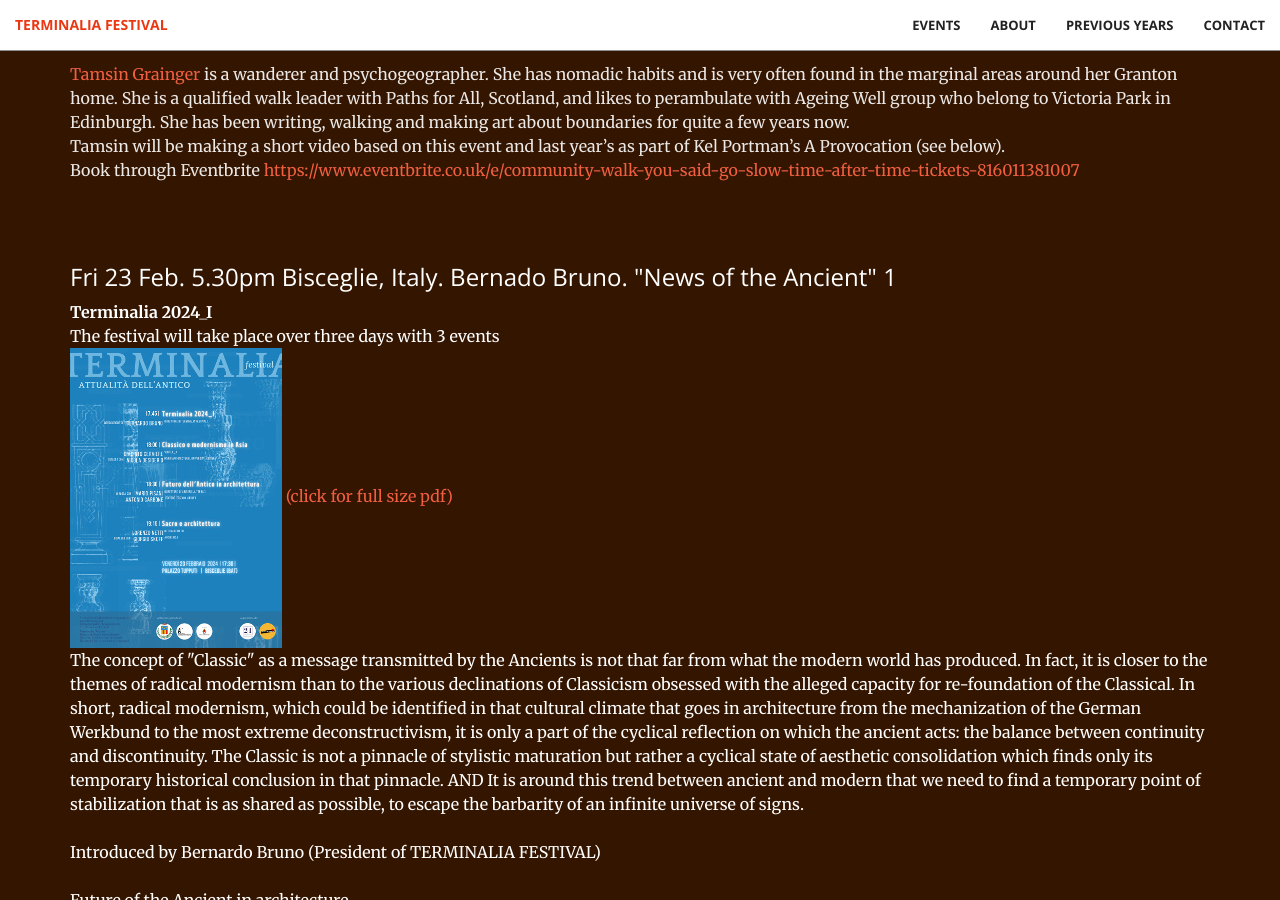
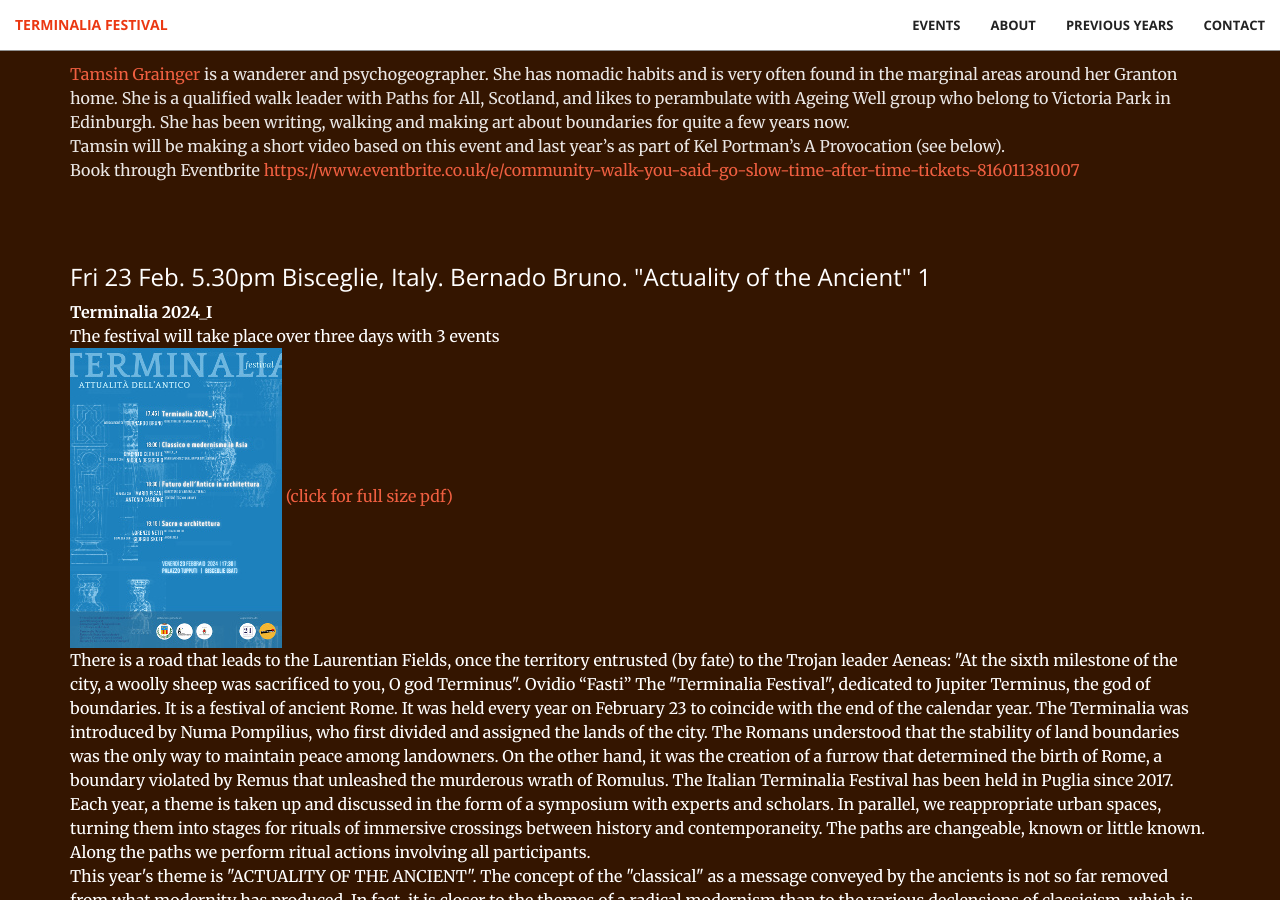
Before and after one commit to timwaters/terminalia, a Jekyll site: the page built from index.html, in a window 1280 px wide and 900 px high, scrolled down 6389 px. Built offline with Jekyll 4.4.1, drawn with Linux system fonts in a browser that asks for light colours; some of the changed text lies outside the part shown.

Commit message:
italy changes

```diff
--- a/_includes/events.html
+++ b/_includes/events.html
@@ -183,34 +183,36 @@
 
         <div class="col-lg-12 col-lg-offset-0 text-left event">
 
-          <h3>Fri 23 Feb. 5.30pm Bisceglie, Italy. Bernado Bruno. "News of the Ancient" 1</h3>
+          <h3>Fri 23 Feb. 5.30pm Bisceglie, Italy. Bernado Bruno. "Actuality of the Ancient" 1</h3>
 
 
           <p class="text">
             <b>Terminalia 2024_I</b><br>
             The festival will take place over three days with 3 events<br>
             <a href="/pdf/Copia_di_T_2024.pdf"><img src="/img/past/2024/terminalia1_small.jpg" /> (click for full size pdf)</a> <br>
-            The concept of "Classic" as a message transmitted by the Ancients is not that far from what the modern world has produced. In fact, it is closer to the themes of radical modernism than to the various declinations of Classicism obsessed with the alleged capacity for re-foundation of the Classical. In short, radical modernism, which could be identified in that cultural climate that goes in architecture from the mechanization of the German Werkbund to the most extreme deconstructivism, it is only a part of the cyclical reflection on which the ancient acts: the balance between continuity and discontinuity. The Classic is not a pinnacle of stylistic maturation but rather a cyclical state of aesthetic consolidation which finds only its temporary historical conclusion in that pinnacle. AND It is around this trend between ancient and modern that we need to find a temporary point of stabilization that is as shared as possible, to escape the barbarity of an infinite universe of signs.<br><br>
 
-            Introduced by Bernardo Bruno (President of TERMINALIA FESTIVAL)<br>
+            There is a road that leads to the Laurentian Fields, once the territory entrusted (by fate) to the Trojan leader Aeneas: "At the sixth milestone of the city, a woolly sheep was sacrificed to you, O god Terminus". Ovidio “Fasti” The "Terminalia Festival", dedicated to Jupiter Terminus, the god of boundaries. It is a festival of ancient Rome. It was held every year on February 23 to coincide with the end of the calendar year. The Terminalia was introduced by Numa Pompilius, who first divided and assigned the lands of the city. The Romans understood that the stability of land boundaries was the only way to maintain peace among landowners. On the other hand, it was the creation of a furrow that determined the birth of Rome, a boundary violated by Remus that unleashed the murderous wrath of Romulus. The Italian Terminalia Festival has been held in Puglia since 2017. Each year, a theme is taken up and discussed in the form of a symposium with experts and scholars. In parallel, we reappropriate urban spaces, turning them into stages for rituals of immersive crossings between history and contemporaneity. The paths are changeable, known or little known. Along the paths we perform ritual actions involving all participants.
             <br>
-            Future of the Ancient in architecture<br>
-            Dialogue with Mario Pisani (Director of ABITARE LA TERRA)<br>
-            Antonio Carbone (EDITORIAL “LIBRIA EDITIONS) PUBLISHER”<br><br>
+            This year's theme is "ACTUALITY OF THE ANCIENT". The concept of the "classical" as a message conveyed by the ancients is not so far removed from what modernity has produced. In fact, it is closer to the themes of a radical modernism than to the various declensions of classicism, which is obsessed with the supposed ability to rediscover the classical. In short, radical modernism, which could be identified in that cultural temperament that runs in architecture from the mechanization of the German Werkbund to the most extreme deconstructivism, is only part of the cyclical reflection on which antiquity acts: the balance between continuity and discontinuity. Classicism is not a culmination of stylistic maturation, but rather a cyclical state of aesthetic consolidation that finds in this culmination only its temporary historical conclusion. It is around this tendency between antiquity and modernity that a point of momentary stabilization must be found and shared in order to escape the barbarity of an infinite universe of signs.
 
-            Classical and modernism in Asia<br>
-            Dialogue with Nicola De Sario (HANOI ARCHITECTURAL<br>
-            UNIVERSITY,VIETNAM)<br>
-            Giacinto Cerviere (VORTEX_A)<br><br>
+<br><br>
 
-            Sacred and architecture<br>
-            Lorenzo Netti (NETTIARCHITETTI)<br>
-            Dialogue with Giorgio Skoff (ARCHIETIC)
+            Introduced by Bernardo Bruno (president of the Terminalia Festival)<br>
+            <br>
+            THE FUTURE OF ANTIQUITY IN ARCHITECTURE<br>
+            Antonio Carbone ( publisher of "EDIZIONI LIBRIA") in conversation with Mario Pisani (editor of "Abitare la  terra")<br><br>
+
+            CLASSICAL AND MODERN IN ASIA <br>
+            Giacinto Cerviere (Vortex_A studio), Art Director of Terminalia 2024, in conversation with
+            (Hanoi Architectural University, From Vietnam live streaming)<br><br>
+
+            THE SACRED AND ARCHITECTURE <br>
+            Giorgio Skoff (Archietica) in conversation with Lorenzo Netti (Netti architetti)
 
           </p>
           <p class="text-faded">
             TUPPUTI PALACE 5.30 PM Bisceglie <br/>
-            More details on the website <a href="https//terminaliafestival.blogspot.com">https//terminaliafestival.blogspot.com</a> or email <a href="mailto:terminalifestival@gmail.com">terminalifestival@gmail.com</a>
+            More details on the website <a href="https://terminaliafestival.blogspot.com/">https://terminaliafestival.blogspot.com</a> or email <a href="mailto:terminalifestival@gmail.com">terminalifestival@gmail.com</a>
           </p>
         </div>
 
@@ -326,15 +328,14 @@
           <b>Terminalia 2024_II</b><br>
           The festival will take place over three days with 3 events<br>
           <a href="/pdf/Copia_di_T_2024.pdf"><img src="/img/past/2024/terminalia2_small.jpg" /> (click for full size pdf)</a> <br><br>
-          Introduced by Bernardo Bruno<br><br>
 
-          THE TERMINUS AND THE NECROPOLIS. Matteo Losapio<br><br>
+          Introduction by Bernardo Bruno <br>
+          Speakers: - Matteo Losapio (theologian and urban philosopher), THE TERMINAL GOD AND THE NECROPOLIS - Francesca De Santis (Latin teacher), THE TERMINUS GOD
 
-          THE GOD TERMINUS Francesca De Santis
         </p>
         <p class="text-faded">
           Church of Santa Margherita 5.30 pm Bisceglie <br />
-          More details on the website <a href="https//terminaliafestival.blogspot.com">https//terminaliafestival.blogspot.com</a> or email <a href="mailto:terminalifestival@gmail.com">terminalifestival@gmail.com</a>
+          More details on the website <a href="https://terminaliafestival.blogspot.com/">https://terminaliafestival.blogspot.com</a> or email <a href="mailto:terminalifestival@gmail.com">terminalifestival@gmail.com</a>
         </p>
       </div>
 
@@ -351,20 +352,17 @@
           <a href="/img/past/2024/TerminaliaFestival2024.jpg"><img src="/img/past/2024/TerminaliaFestival2024_small.jpg" /> </a><br>
           A line, a border wall divides the city of the living from that of the dead.<br>
 
-          Peripatetic walk around the Monumental Cemetery of Bisceglie<br><br>
+          Peripatetic walk around the Monumental Cemetery of Bisceglie<br>
 
-          Reading of passages from The City of the Dead (Italo Calvino)<br><br>
+          Reading of passages from The City of the Dead (Italo Calvino)<br>
 
-          The Spoon River Anthology (Edgar Lee Master)<br><br>
+          The Spoon River Anthology (Edgar Lee Master)<br>
 
-          Interventions by<br>
-          Bernardo Bruno<br>
-          Daniela Salerno<br>
-          Francesco Todisco
+          Speakers: - Bernardo Bruno (president of the Terminalia Festival) - Daniela Salerno (architect) - Gianfrancesco Todisco (historian)
         </p>
         <p class="text-faded">
           Bisceglie Monumental Cemetery 10am<br>
-          More details on the website <a href="https//terminaliafestival.blogspot.com">https//terminaliafestival.blogspot.com</a> or email <a href="mailto:terminalifestival@gmail.com">terminalifestival@gmail.com</a>
+          More details on the website <a href="https://terminaliafestival.blogspot.com">https://terminaliafestival.blogspot.com</a> or email <a href="mailto:terminalifestival@gmail.com">terminalifestival@gmail.com</a>
 
         </p>
       </div>
```
